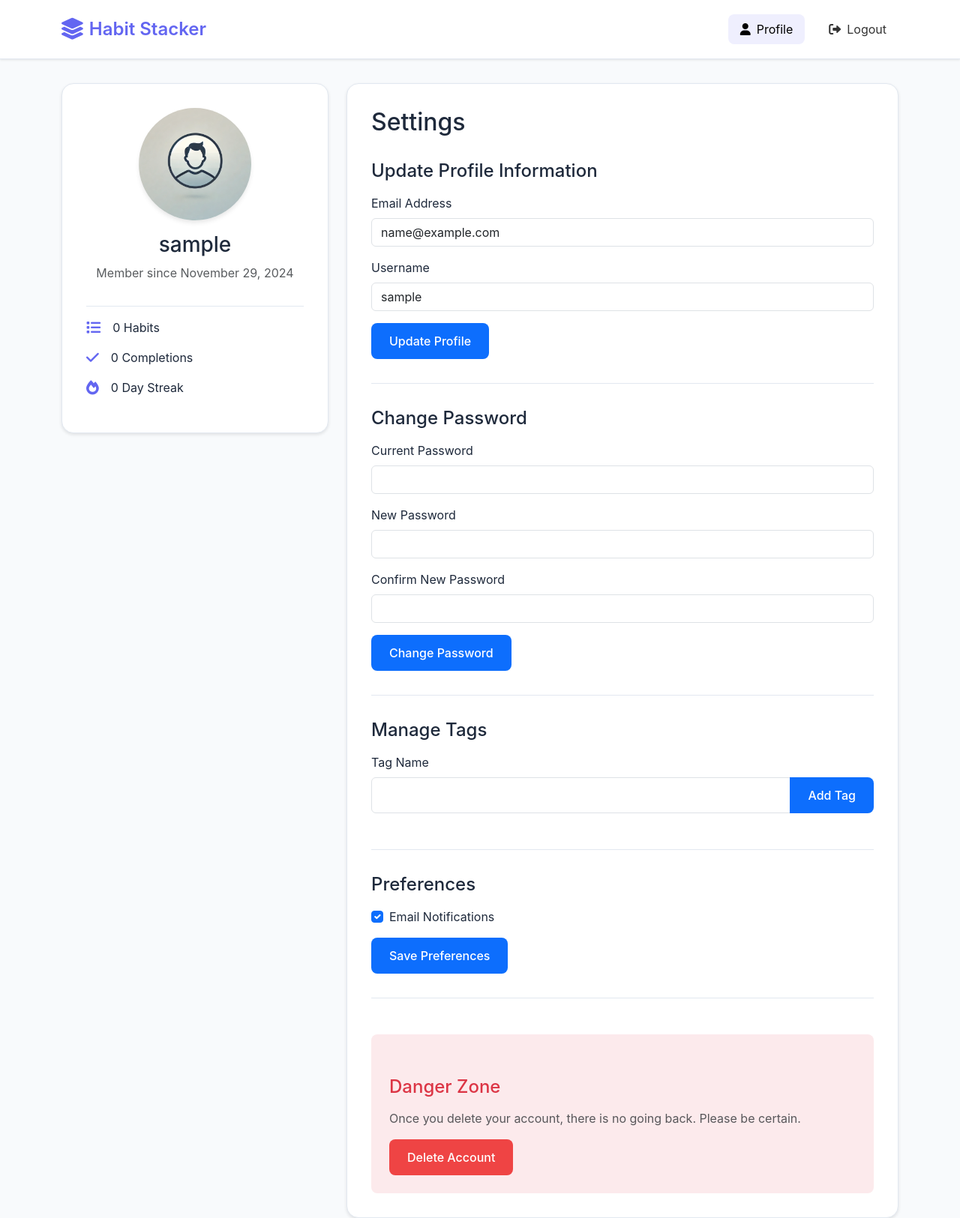
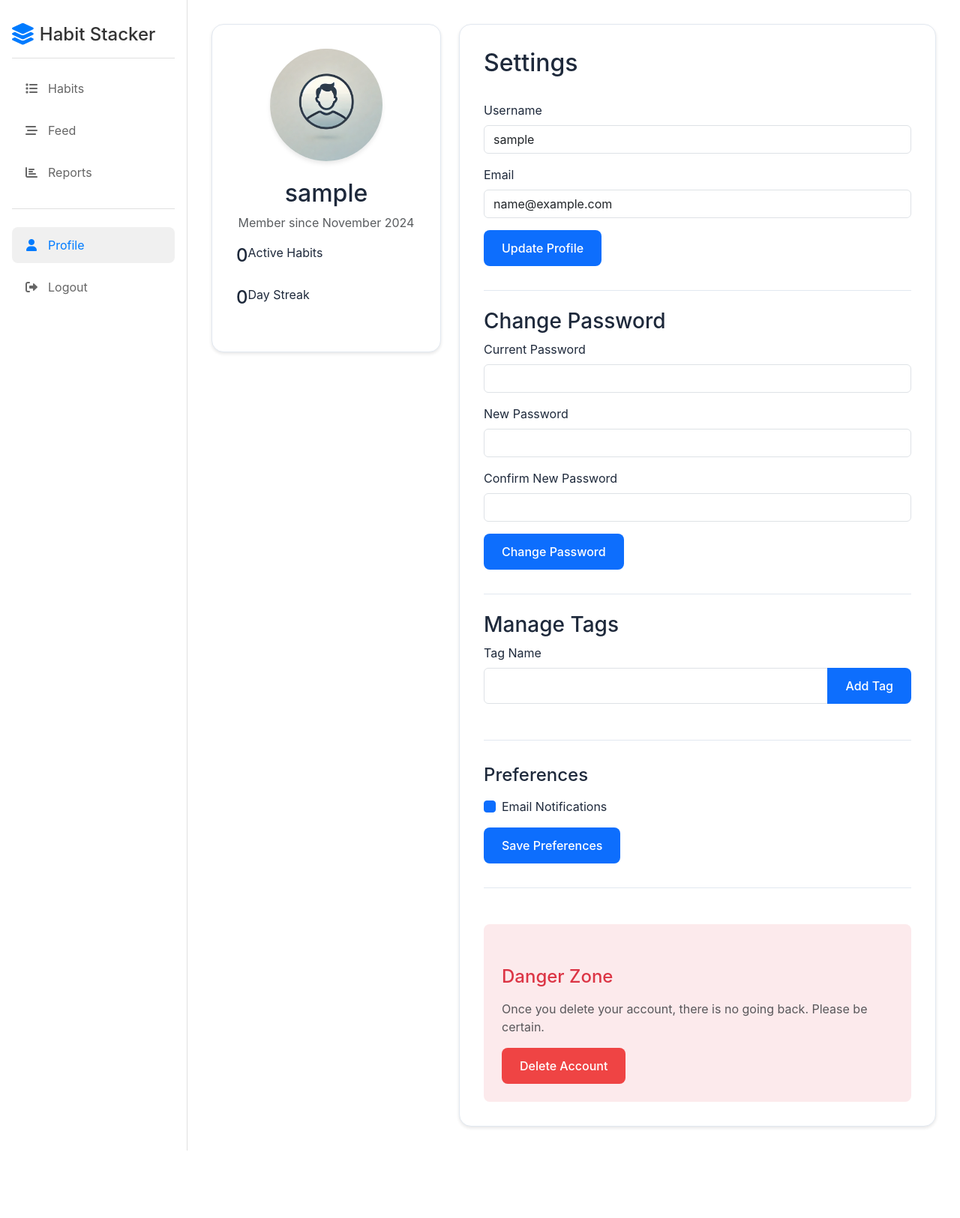
Before and after one commit to kutaygunal/habit_coin, a Flask app: page /profile in a window 1280 px wide. Shown: the whole page at 75% size. After the commit the page ends 1535 px from the top, so only its background shows below. Run offline with Flask 3, Linux system fonts and the light colour scheme; the visitor is signed in with stand-in values (Sample User, id 1); data that the repository does not hold is empty; some libraries are stand-ins or nearby versions.

Commit message:
"Update profile page layout to match other pages and enhance responsiveness"

```diff
--- a/app.py
+++ b/app.py
@@ -640,6 +640,18 @@ def update_habit_name(habit_id):
         db.session.rollback()
         return jsonify({'success': False, 'error': str(e)}), 500
 
+@app.route('/feed')
+@login_required
+def feed():
+    # For now, return a simple template indicating this feature is coming soon
+    return render_template('feed.html')
+
+@app.route('/reports')
+@login_required
+def reports():
+    # For now, return a simple template indicating this feature is coming soon
+    return render_template('reports.html')
+
 @app.context_processor
 def inject_theme():
     return dict(theme='light')
--- /dev/null
+++ b/static/css/coming-soon.css
@@ -0,0 +1,24 @@
+.coming-soon-container {
+    padding: 4rem 2rem;
+    max-width: 600px;
+    margin: 0 auto;
+}
+
+.coming-soon-icon {
+    font-size: 4rem;
+    color: #007bff;
+    margin-bottom: 2rem;
+    opacity: 0.8;
+}
+
+.coming-soon-container h2 {
+    font-size: 2rem;
+    margin-bottom: 1rem;
+    color: #333;
+}
+
+.coming-soon-container p {
+    font-size: 1.1rem;
+    color: #666;
+    line-height: 1.6;
+}
--- /dev/null
+++ b/static/css/sidebar.css
@@ -0,0 +1,130 @@
+.page-layout {
+    display: flex;
+    min-height: 100vh;
+    width: 100%;
+    position: fixed;
+    top: 0;
+    left: 0;
+    overflow: hidden;
+}
+
+.sidebar {
+    width: 250px;
+    background-color: #ffffff;
+    color: #333;
+    padding: 1rem;
+    display: flex;
+    flex-direction: column;
+    border-right: 1px solid #e0e0e0;
+    box-shadow: 2px 0 4px rgba(0, 0, 0, 0.05);
+    height: 100vh;
+    overflow-y: auto;
+}
+
+.sidebar-header {
+    padding: 1rem 0;
+    border-bottom: 1px solid #e0e0e0;
+    margin-bottom: 1rem;
+}
+
+.sidebar-header h3 {
+    margin: 0;
+    font-size: 1.5rem;
+    color: #333;
+    display: flex;
+    align-items: center;
+    gap: 0.5rem;
+}
+
+.brand-icon {
+    color: #007bff;
+}
+
+.sidebar-nav {
+    display: flex;
+    flex-direction: column;
+    gap: 0.5rem;
+    flex-grow: 1;
+}
+
+.nav-item {
+    display: flex;
+    align-items: center;
+    padding: 0.75rem 1rem;
+    color: #666;
+    text-decoration: none;
+    border-radius: 8px;
+    transition: all 0.2s ease;
+}
+
+.nav-item:hover {
+    background-color: #f5f5f5;
+    color: #333;
+}
+
+.nav-item.active {
+    background-color: #f0f0f0;
+    color: #007bff;
+}
+
+.nav-item i {
+    margin-right: 0.75rem;
+    width: 20px;
+    text-align: center;
+}
+
+.sidebar-divider {
+    height: 1px;
+    background-color: #e0e0e0;
+    margin: 1rem 0;
+}
+
+.main-content {
+    flex: 1;
+    height: 100vh;
+    overflow-y: auto;
+    background-color: #ffffff;
+    position: relative;
+}
+
+.main-content .container {
+    max-width: 1200px;
+    margin: 0 auto;
+    padding: 2rem;
+}
+
+/* Alert messages positioning */
+.alert {
+    position: absolute;
+    top: 1rem;
+    left: 50%;
+    transform: translateX(-50%);
+    z-index: 1000;
+    min-width: 300px;
+    max-width: 80%;
+}
+
+/* Responsive adjustments */
+@media (max-width: 768px) {
+    .sidebar {
+        width: 60px;
+    }
+
+    .sidebar-header h3,
+    .nav-item span {
+        display: none;
+    }
+
+    .nav-item i {
+        margin-right: 0;
+        font-size: 1.2rem;
+    }
+
+    .main-content .container {
+        padding: 1rem;
+    }
+
+    .sidebar-divider {
+        margin: 0.5rem 0;
+    }
+}
--- a/templates/base.html
+++ b/templates/base.html
@@ -9,39 +9,11 @@
     <link href="https://cdnjs.cloudflare.com/ajax/libs/font-awesome/6.0.0/css/all.min.css" rel="stylesheet">
     <link rel="stylesheet" href="{{ url_for('static', filename='style.css') }}">
     <link rel="stylesheet" href="{{ url_for('static', filename='css/styles.css') }}">
+    <link rel="stylesheet" href="{{ url_for('static', filename='css/sidebar.css') }}">
+    <link rel="stylesheet" href="{{ url_for('static', filename='css/coming-soon.css') }}">
     {% block extra_css %}{% endblock %}
 </head>
 <body>
-    <nav class="navbar">
-        <div class="container">
-            <a href="{{ url_for('index') }}" class="navbar-brand">
-                <i class="fas fa-layer-group brand-icon"></i>
-                Habit Stacker
-            </a>
-            {% if current_user.is_authenticated %}
-            <ul class="navbar-nav">
-                <li class="nav-item">
-                    <a href="{{ url_for('profile') }}" class="nav-link">
-                        {% if current_user.profile_photo != 'default.png' %}
-                            <img src="{{ url_for('static', filename='profile_photos/' + current_user.profile_photo) }}" alt="Profile" class="profile-photo-icon">
-                        {% else %}
-                            <i class="fas fa-user"></i>
-                        {% endif %}
-                        Profile
-                    </a>
-                </li>
-                <li class="nav-item">
-                    <a href="{{ url_for('logout') }}" class="nav-link">
-                        <i class="fas fa-sign-out-alt"></i>
-                        Logout
-                    </a>
-                </li>
-            </ul>
-            {% endif %}
-        </div>
-    </nav>
-
-    <div class="container mt-4">
     {% with messages = get_flashed_messages(with_categories=true) %}
         {% if messages %}
             {% for category, message in messages %}
@@ -51,9 +23,9 @@
     {% endwith %}
 
     {% block content %}{% endblock %}
-    </div>
 
     <script src="https://cdn.jsdelivr.net/npm/bootstrap@5.3.0/dist/js/bootstrap.bundle.min.js"></script>
+    <script src="https://cdn.jsdelivr.net/npm/@popperjs/core@2.11.6/dist/umd/popper.min.js"></script>
     <script src="{{ url_for('static', filename='js/habits.js') }}"></script>
     <script src="{{ url_for('static', filename='script.js') }}"></script>
     {% block extra_js %}{% endblock %}
--- a/templates/profile.html
+++ b/templates/profile.html
@@ -1,39 +1,40 @@
-<!DOCTYPE html>
-<html lang="en">
-<head>
-    <meta charset="UTF-8">
-    <meta name="viewport" content="width=device-width, initial-scale=1.0">
-    <title>Profile - Habit Stacker</title>
-    <link href="https://cdn.jsdelivr.net/npm/bootstrap@5.3.0/dist/css/bootstrap.min.css" rel="stylesheet">
-    <link href="https://cdnjs.cloudflare.com/ajax/libs/font-awesome/6.0.0/css/all.min.css" rel="stylesheet">
-    <link href="https://cdnjs.cloudflare.com/ajax/libs/cropperjs/1.5.13/cropper.min.css" rel="stylesheet">
-    <link rel="stylesheet" href="{{ url_for('static', filename='style.css') }}">
-</head>
-<body>
-    <nav class="navbar">
+{% extends "base.html" %}
+
+{% block content %}
+<div class="page-layout">
+    <!-- Sidebar -->
+    <div class="sidebar">
+        <div class="sidebar-header">
+            <h3><i class="fas fa-layer-group brand-icon"></i> Habit Stacker</h3>
+        </div>
+        <nav class="sidebar-nav">
+            <a href="{{ url_for('index') }}" class="nav-item">
+                <i class="fas fa-list"></i>
+                <span>Habits</span>
+            </a>
+            <a href="{{ url_for('feed') }}" class="nav-item">
+                <i class="fas fa-stream"></i>
+                <span>Feed</span>
+            </a>
+            <a href="{{ url_for('reports') }}" class="nav-item">
+                <i class="fas fa-chart-bar"></i>
+                <span>Reports</span>
+            </a>
+            <div class="sidebar-divider"></div>
+            <a href="{{ url_for('profile') }}" class="nav-item active">
+                <i class="fas fa-user"></i>
+                <span>Profile</span>
+            </a>
+            <a href="{{ url_for('logout') }}" class="nav-item">
+                <i class="fas fa-sign-out-alt"></i>
+                <span>Logout</span>
+            </a>
+        </nav>
+    </div>
+
+    <!-- Main Content -->
+    <div class="main-content">
         <div class="container">
-            <a href="{{ url_for('index') }}" class="navbar-brand">
-                <i class="fas fa-layer-group brand-icon"></i>
-                Habit Stacker
-            </a>
-            <ul class="navbar-nav">
-                <li class="nav-item">
-                    <a href="{{ url_for('profile') }}" class="nav-link active">
-                        <i class="fas fa-user"></i>
-                        Profile
-                    </a>
-                </li>
-                <li class="nav-item">
-                    <a href="{{ url_for('logout') }}" class="nav-link">
-                        <i class="fas fa-sign-out-alt"></i>
-                        Logout
-                    </a>
-                </li>
-            </ul>
-        </div>
-    </nav>
-
-    <div class="container mt-4">
             <div class="row">
                 <!-- Profile Overview -->
                 <div class="col-md-4">
@@ -42,62 +43,55 @@
                             <div class="profile-photo-container">
                                 <img src="{{ url_for('static', filename='profile_photos/' + current_user.profile_photo) }}"
                                      alt="Profile Photo"
+                                     id="profilePhoto"
                                      class="profile-photo"
                                      onerror="this.src='{{ url_for('static', filename='profile_photos/default.png') }}'">
-                            <div class="profile-photo-overlay">
-                                <label for="photo-upload" class="photo-upload-label">
-                                    <i class="fas fa-camera"></i>
-                                    <span>Change Photo</span>
+                                <div class="photo-overlay">
+                                    <label for="photoInput" class="btn btn-light btn-sm">
+                                        <i class="fas fa-camera"></i> Change
                                     </label>
                                 </div>
                             </div>
-                        <input type="file"
-                               id="photo-upload"
-                               accept=".png,.jpg,.jpeg,.gif"
-                               class="d-none"
-                               onchange="handlePhotoSelect(this)">
-                        <h3 class="mt-3">{{ current_user.username }}</h3>
-                        <p class="text-muted">Member since {{ current_user.created_at.strftime('%B %d, %Y') }}</p>
+                            <input type="file" id="photoInput" accept="image/*" style="display: none;">
                         </div>
-                    <div class="profile-stats">
+                        <h2 class="text-center">{{ current_user.username }}</h2>
+                        <p class="text-muted text-center">Member since {{ current_user.created_at.strftime('%B %Y') }}</p>
+
+                        <!-- Stats -->
+                        <div class="stats-container">
                             <div class="stat-item">
-                            <i class="fas fa-list"></i>
-                            <span>{{ habits_count }} Habits</span>
+                                <h4>{{ habits_count }}</h4>
+                                <p>Active Habits</p>
                             </div>
                             <div class="stat-item">
-                            <i class="fas fa-check"></i>
-                            <span>{{ completed_count }} Completions</span>
-                        </div>
-                        <div class="stat-item">
-                            <i class="fas fa-fire"></i>
-                            <span>{{ streak_count }} Day Streak</span>
+                                <h4>{{ streak_count }}</h4>
+                                <p>Day Streak</p>
                             </div>
                         </div>
                     </div>
                 </div>
 
-            <!-- Profile Settings -->
+                <!-- Settings -->
                 <div class="col-md-8">
                     <div class="profile-settings">
                         <h2>Settings</h2>
 
                         <!-- Update Profile Form -->
                         <form method="POST" action="{{ url_for('update_profile') }}" class="mb-4">
-                        <h4>Update Profile Information</h4>
-                        <div class="mb-3">
-                            <label for="email" class="form-label">Email Address</label>
-                            <input type="email" class="form-control" id="email" name="email" value="{{ current_user.email }}" required>
-                        </div>
                             <div class="mb-3">
                                 <label for="username" class="form-label">Username</label>
                                 <input type="text" class="form-control" id="username" name="username" value="{{ current_user.username }}" required>
+                            </div>
+                            <div class="mb-3">
+                                <label for="email" class="form-label">Email</label>
+                                <input type="email" class="form-control" id="email" name="email" value="{{ current_user.email }}" required>
                             </div>
                             <button type="submit" class="btn btn-primary">Update Profile</button>
                         </form>
 
                         <!-- Change Password Form -->
-                    <form method="POST" action="{{ url_for('change_password') }}">
-                        <h4>Change Password</h4>
+                        <form method="POST" action="{{ url_for('change_password') }}" class="mb-4">
+                            <h3>Change Password</h3>
                             <div class="mb-3">
                                 <label for="current_password" class="form-label">Current Password</label>
                                 <input type="password" class="form-control" id="current_password" name="current_password" required>
@@ -113,9 +107,9 @@
                             <button type="submit" class="btn btn-primary">Change Password</button>
                         </form>
 
-                    <!-- Manage Tag Section -->
-                    <form id="manage-tags-form" method="POST" action="{{ url_for('manage_tags') }}" class="mt-4 mb-4">
-                        <h4>Manage Tags</h4>
+                        <!-- Manage Tags Form -->
+                        <form id="manage-tags-form" method="POST" action="{{ url_for('manage_tags') }}" class="mb-4">
+                            <h3>Manage Tags</h3>
                             {% with messages = get_flashed_messages(with_categories=true) %}
                                 {% if messages %}
                                     {% for category, message in messages %}
@@ -167,6 +161,8 @@
                 </div>
             </div>
         </div>
+    </div>
+</div>
 
 <!-- Delete Account Modal -->
 <div class="modal fade" id="deleteAccountModal" tabindex="-1">
@@ -178,7 +174,7 @@
             </div>
             <div class="modal-body">
                 <p>Are you sure you want to delete your account? This action cannot be undone.</p>
-                    <form id="delete-account-form" method="POST" action="{{ url_for('delete_account') }}">
+                <form method="POST" action="{{ url_for('delete_account') }}">
                     <div class="mb-3">
                         <label for="delete_confirmation" class="form-label">Type your password to confirm:</label>
                         <input type="password" class="form-control" id="delete_confirmation" name="password" required>
@@ -336,5 +332,100 @@
         .catch(error => console.error('Error:', error));
     });
 </script>
-</body>
-</html>
+{% endblock %}
+
+{% block extra_js %}
+<script src="https://cdnjs.cloudflare.com/ajax/libs/cropperjs/1.5.13/cropper.min.js"></script>
+<script>
+function handlePhotoSelect(input) {
+    if (input.files && input.files[0]) {
+        const reader = new FileReader();
+        reader.onload = function(e) {
+            const img = document.getElementById('profilePhoto');
+            img.src = e.target.result;
+
+            // Initialize cropper
+            if (window.cropper) {
+                window.cropper.destroy();
+            }
+            window.cropper = new Cropper(img, {
+                aspectRatio: 1,
+                viewMode: 1,
+                autoCropArea: 1,
+                crop: function(event) {
+                    // You can access cropping data here if needed
+                }
+            });
+
+            // Show crop modal
+            const cropModal = new bootstrap.Modal(document.getElementById('cropModal'));
+            cropModal.show();
+        };
+        reader.readAsDataURL(input.files[0]);
+    }
+}
+
+function cropAndUpload() {
+    if (!window.cropper) return;
+
+    const canvas = window.cropper.getCroppedCanvas({
+        width: 300,
+        height: 300
+    });
+
+    canvas.toBlob(function(blob) {
+        const formData = new FormData();
+        formData.append('photo', blob, 'profile.jpg');
+
+        fetch('/upload_profile_photo', {
+            method: 'POST',
+            body: formData
+        })
+        .then(response => response.json())
+        .then(data => {
+            if (data.success) {
+                location.reload();
+            } else {
+                alert('Failed to upload photo');
+            }
+        })
+        .catch(error => {
+            console.error('Error:', error);
+            alert('Failed to upload photo');
+        });
+    });
+}
+
+document.getElementById('photoInput').addEventListener('change', function() {
+    handlePhotoSelect(this);
+});
+</script>
+
+<script>
+document.getElementById('manage-tags-form').addEventListener('submit', function(event) {
+    event.preventDefault();
+    const tagsInput = document.getElementById('tags');
+    const tags = tagsInput.value.split(',').map(tag => tag.trim());
+
+    fetch('/manage_tags', {
+        method: 'POST',
+        headers: {
+            'Content-Type': 'application/json',
+        },
+        body: JSON.stringify({ tags: tags })
+    })
+    .then(response => response.json())
+    .then(data => {
+        if (data.success) {
+            location.reload();
+        } else {
+            alert('Failed to update tags');
+        }
+    })
+    .catch(error => {
+        console.error('Error:', error);
+        alert('Failed to update tags');
+    });
+});
+</script>
+{% endblock %}
```
Also changed, not shown: static/css/user-menu.css (added, +34 -0 lines), templates/feed.html (added, +48 -0 lines), templates/index.html (+36 -1 lines), templates/reports.html (added, +48 -0 lines). Lines whose indentation alone changed are shown as unchanged.
